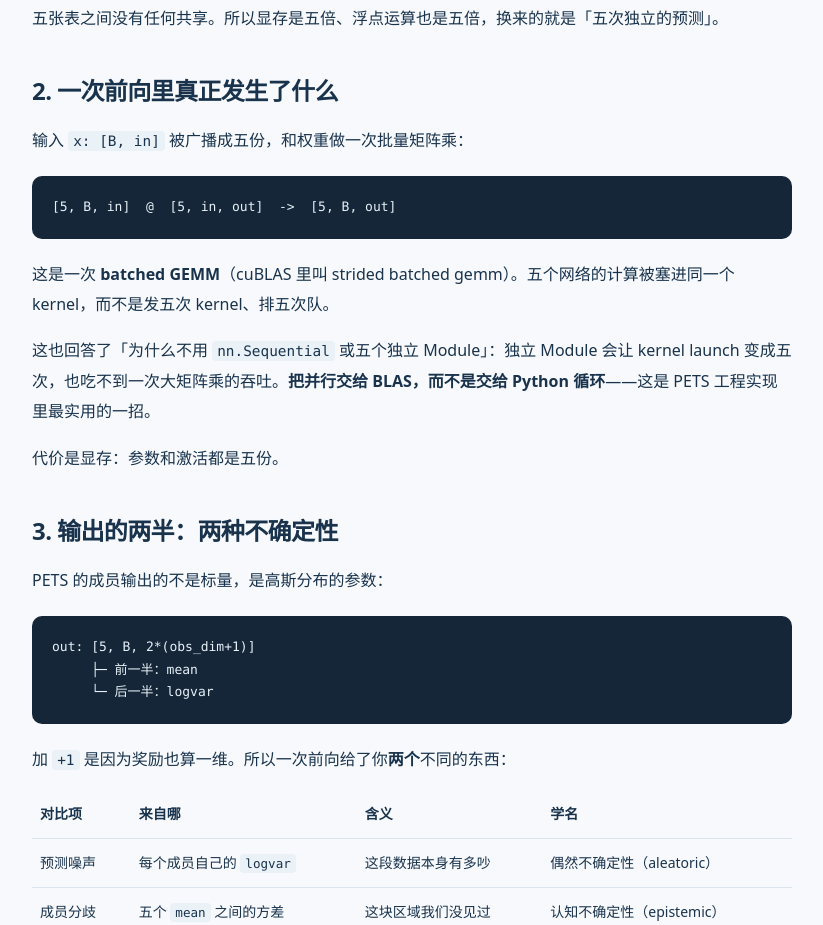
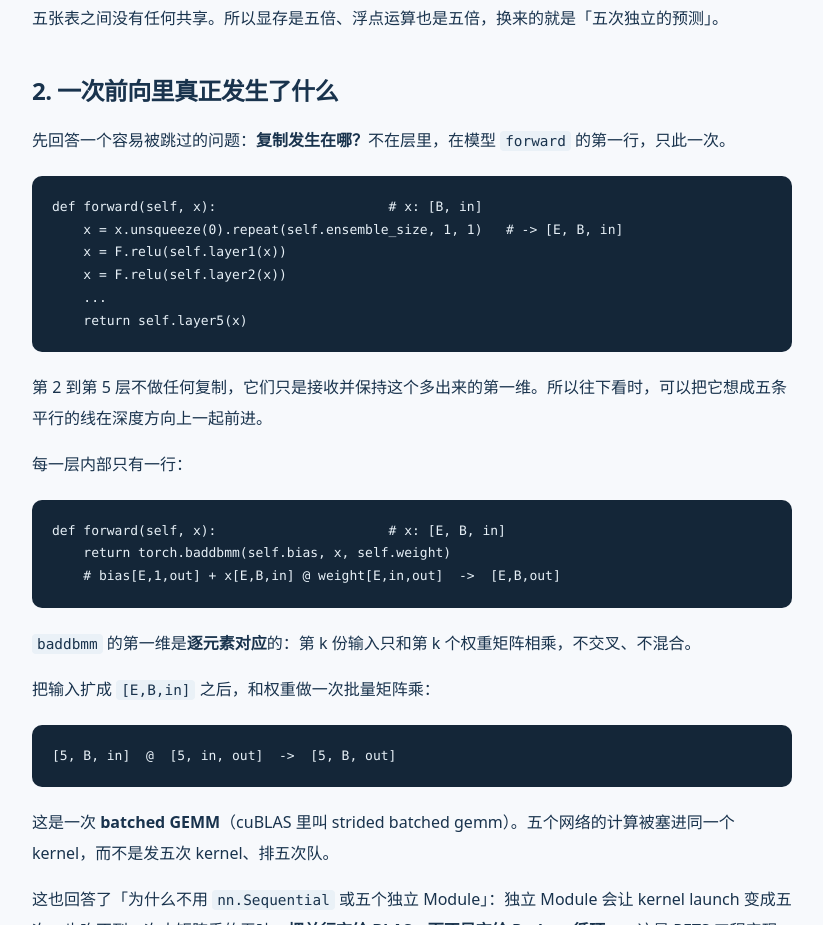
Before and after one commit to WangN2/WangN2.github.io, a website: page site/notes/ensemble.html in a window 1280 px wide. Shown: the part 2059-2984 px from the top of the page, without its empty margins (228-1051 px from the left). Drawn offline with Linux system fonts and the light colour scheme.

Commit message:
[CONTENT] 集成篇补：五份复制到底发生在哪一行
读者会卡在「代码是一层接一层的，复制在哪」。补两段代码把这件事说死：

- EnsembleModel.forward 第一行 x.unsqueeze(0).repeat(E,1,1)，只此一次；
  第 2 到第 5 层只负责保持这个多出来的维度。
- FCLayer.forward 只有一行 torch.baddbmm，第一维逐元素对应，第 k 份输入
  只跟第 k 个权重相乘，不交叉。

顺带区分 repeat（真复制内存）与 expand（视图，stride 为 0）。

```diff
--- a/site/notes/ensemble.html
+++ b/site/notes/ensemble.html
@@ -61,7 +61,20 @@ bias:   [5, 1, out_features]</code></pre>
 
 
  <h2 id="gemm">2. 一次前向里真正发生了什么</h2>
- <p>输入 <code>x: [B, in]</code> 被广播成五份，和权重做一次批量矩阵乘：</p>
+ <p>先回答一个容易被跳过的问题：<strong>复制发生在哪？</strong>不在层里，在模型 <code>forward</code> 的第一行，只此一次。</p>
+ <pre tabindex="0"><code>def forward(self, x):                      # x: [B, in]
+    x = x.unsqueeze(0).repeat(self.ensemble_size, 1, 1)   # -> [E, B, in]
+    x = F.relu(self.layer1(x))
+    x = F.relu(self.layer2(x))
+    ...
+    return self.layer5(x)</code></pre>
+ <p>第 2 到第 5 层不做任何复制，它们只是接收并保持这个多出来的第一维。所以往下看时，可以把它想成五条平行的线在深度方向上一起前进。</p>
+ <p>每一层内部只有一行：</p>
+ <pre tabindex="0"><code>def forward(self, x):                      # x: [E, B, in]
+    return torch.baddbmm(self.bias, x, self.weight)
+    # bias[E,1,out] + x[E,B,in] @ weight[E,in,out]  ->  [E,B,out]</code></pre>
+ <p><code>baddbmm</code> 的第一维是<strong>逐元素对应</strong>的：第 k 份输入只和第 k 个权重矩阵相乘，不交叉、不混合。</p>
+ <p>把输入扩成 <code>[E,B,in]</code> 之后，和权重做一次批量矩阵乘：</p>
  <pre tabindex="0"><code>[5, B, in]  @  [5, in, out]  ->  [5, B, out]</code></pre>
  <p>这是一次 <strong>batched GEMM</strong>（cuBLAS 里叫 strided batched gemm）。五个网络的计算被塞进同一个 kernel，而不是发五次 kernel、排五次队。</p>
  <p>这也回答了「为什么不用 <code>nn.Sequential</code> 或五个独立 Module」：独立 Module 会让 kernel launch 变成五次，也吃不到一次大矩阵乘的吞吐。<strong>把并行交给 BLAS，而不是交给 Python 循环</strong>——这是 PETS 工程实现里最实用的一招。</p>
```
